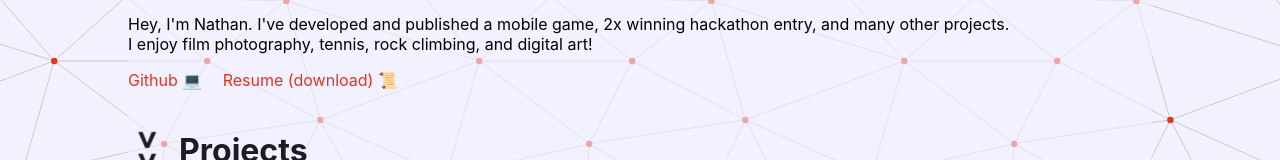
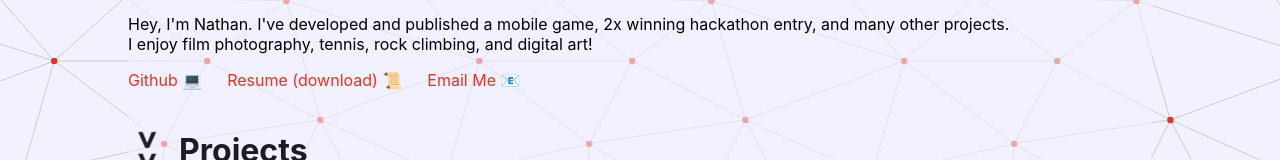
Before and after one commit to NathanInbar/NathanInbar.github.io, a Svelte app in the folder portfolio-site/: page / in a window 1280 px wide. Shown: the part 142-302 px from the top of the page. Built offline with nearby package versions, Linux system fonts and the light colour scheme.

Commit message:
added email link

```diff
--- a/portfolio-site/src/App.svelte
+++ b/portfolio-site/src/App.svelte
@@ -12,14 +12,15 @@
         hackathon entry, and many other projects. <br /> I enjoy film photography,
         tennis, rock climbing, and digital art!
       </p>
-      <span id="main__links"
-        ><a href="https://github.com/NathanInbar" target="_blank">Github 💻</a
-        ><a
+      <span id="main__links">
+        <a href="https://github.com/NathanInbar" target="_blank">Github 💻</a>
+        <a
           href="https://github.com/NathanInbar/NathanInbar/raw/main/Nathan_Inbar_Resume_2022.pdf"
           target="_blank"
           download>Resume (download) 📜</a
-        ></span
-      >
+        >
+        <a href="mailto:nathaninbar1@gmail.com">Email Me 📧</a>
+      </span>
     </div>
     <br />
 
```
